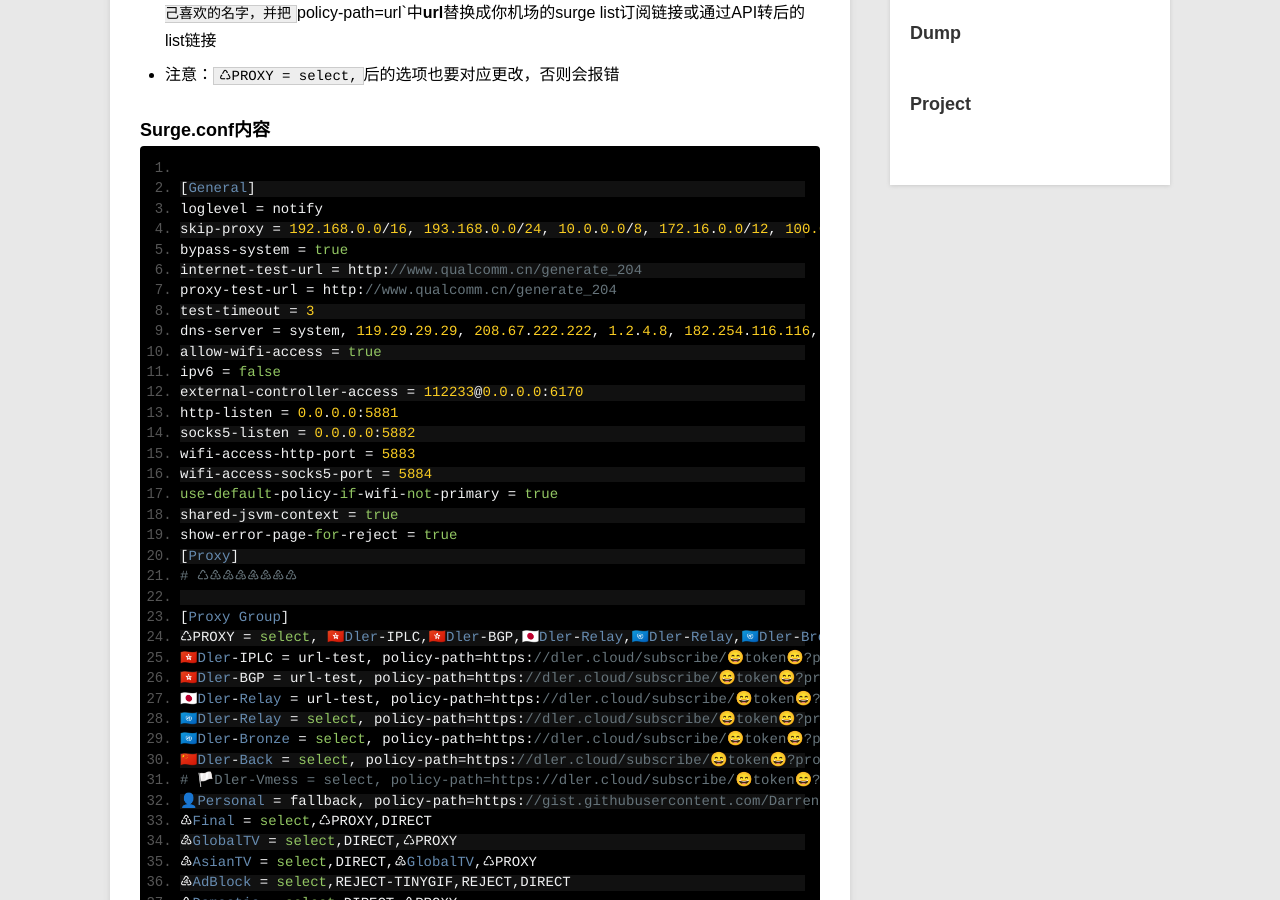
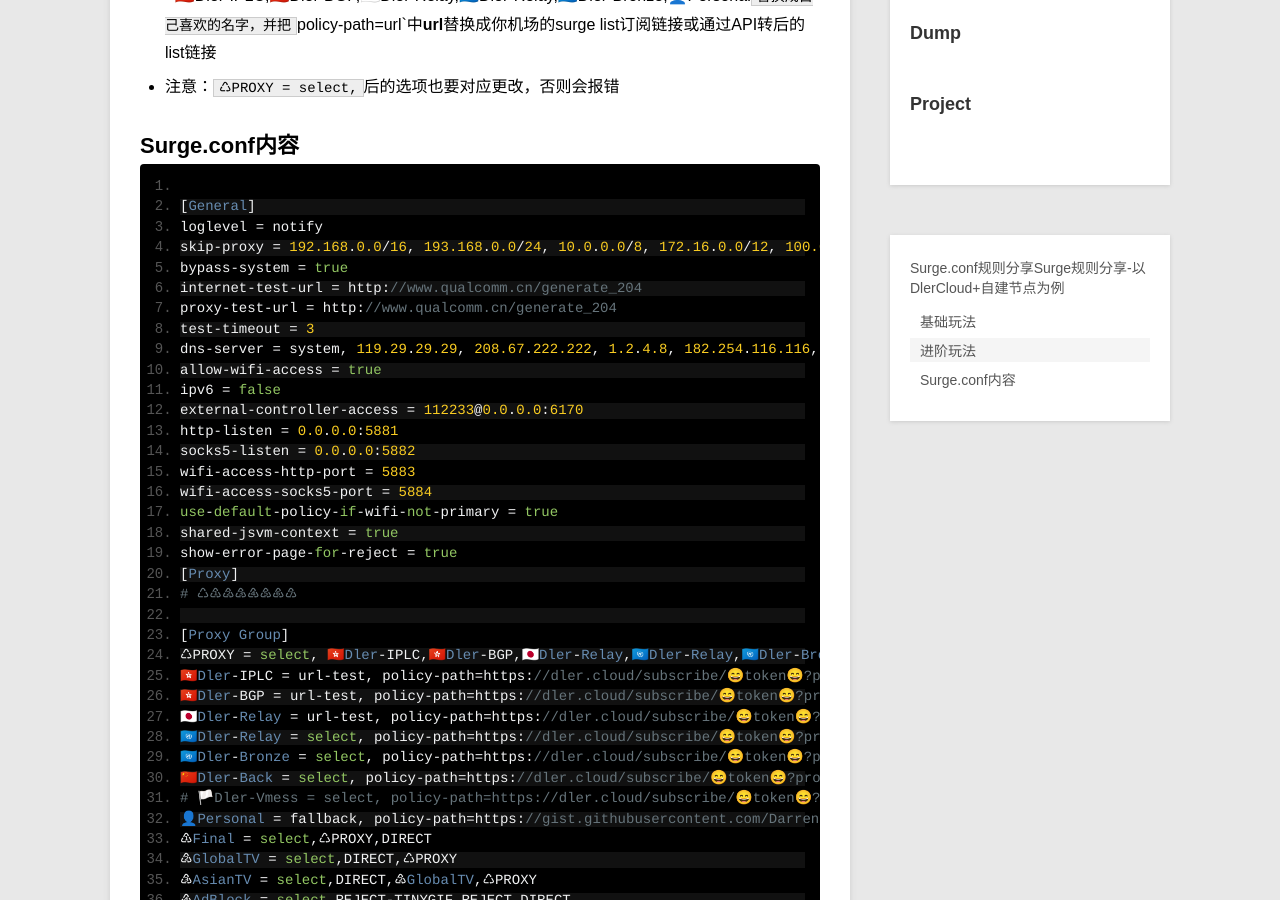
Before and after one commit to Darren-X1/Net-Door, a Jekyll site: the page built from _posts/blog/2019-11-30-surge-conf.md, in a window 1280 px wide and 900 px high, scrolled down 501 px. Built offline with Jekyll 4.4.1, drawn with Linux system fonts in a browser that asks for light colours.

Commit message:
Update 2019-11-30-surge-conf.md

````diff
--- a/_posts/blog/2019-11-30-surge-conf.md
+++ b/_posts/blog/2019-11-30-surge-conf.md
@@ -6,15 +6,15 @@
 ---
 # Surge规则分享-以DlerCloud+自建节点为例
 ---
-### 基础玩法
+## 基础玩法
 * `😄token😄`替换成DlerCloud官网上你账户下的`token`
 * `😭token😭`替换成你创建的**Secret**`gist`中raw链接两个token中前一个`token`
 
-### 进阶玩法
+## 进阶玩法
 * ` 🇭🇰Dler-IPLC,🇭🇰Dler-BGP,🇯🇵Dler-Relay,🇺🇳Dler-Relay,🇺🇳Dler-Bronze,👤Personal`替换成自己喜欢的名字，并把`policy-path=url`中**url**替换成你机场的surge list订阅链接或通过API转后的list链接
 * 注意：`♺PROXY = select,`后的选项也要对应更改，否则会报错
 
-### Surge.conf内容
+## Surge.conf内容
 ```
 
 [General]
````
